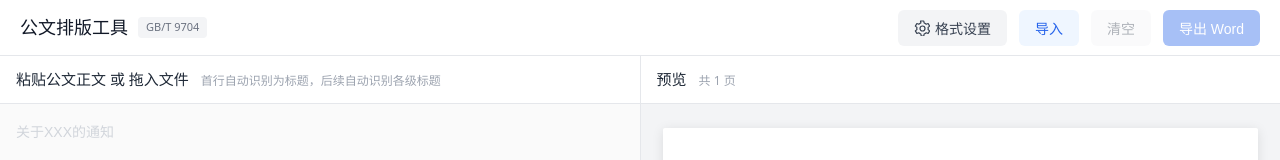
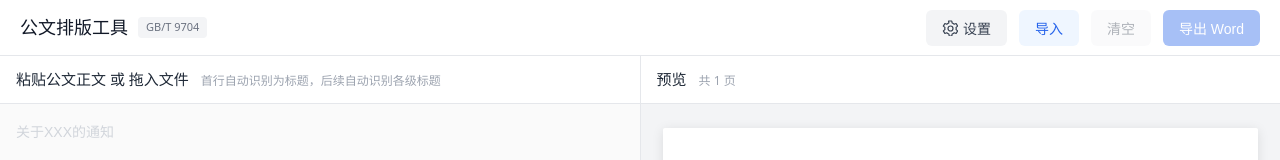
Before and after one commit to hehecat/gongwen, a React (Vite) app: page / in a window 1280 px wide. Shown: the top 160 px of the page. Built offline with nearby package versions, Linux system fonts and the light colour scheme.

Commit message:
feat: "格式设置"改名"设置" & 添加下载离线版按钮
- Toolbar 和 SettingsModal 中"格式设置"统一改为"设置"
- 设置弹窗底部新增"下载离线版"按钮，直链 GitHub Releases 最新版
- 底部操作栏改为左右分布：下载按钮靠左，恢复默认/关闭靠右

```diff
--- a/src/components/SettingsModal/SettingsModal.css
+++ b/src/components/SettingsModal/SettingsModal.css
@@ -283,11 +283,15 @@
 /* 底部操作栏 */
 .settings-footer {
   display: flex;
-  justify-content: flex-end;
+  align-items: center;
   gap: 10px;
   padding: 14px 20px;
   border-top: 1px solid #e5e7eb;
   flex-shrink: 0;
+}
+
+.settings-footer-spacer {
+  flex: 1;
 }
 
 .settings-btn {
@@ -317,3 +321,13 @@
 .settings-btn--close:hover {
   background: #e5e7eb;
 }
+
+.settings-btn--download {
+  background: #eff6ff;
+  color: #2563eb;
+  text-decoration: none;
+}
+
+.settings-btn--download:hover {
+  background: #dbeafe;
+}
--- a/src/components/SettingsModal/SettingsModal.tsx
+++ b/src/components/SettingsModal/SettingsModal.tsx
@@ -141,7 +141,7 @@ export function SettingsModal({ onClose }: SettingsModalProps) {
       <div className="settings-modal" onClick={(e) => e.stopPropagation()}>
         {/* 顶部 */}
         <div className="settings-header">
-          <h2 className="settings-title">格式设置</h2>
+          <h2 className="settings-title">设置</h2>
           <button className="settings-close" onClick={onClose} aria-label="关闭">
             ✕
           </button>
@@ -454,6 +454,15 @@ export function SettingsModal({ onClose }: SettingsModalProps) {
 
         {/* 底部操作栏 */}
         <div className="settings-footer">
+          <a
+            className="settings-btn settings-btn--download"
+            href="https://github.com/hehecat/gongwen/releases/latest/download/gongwen.html"
+            target="_blank"
+            rel="noopener noreferrer"
+          >
+            下载离线版
+          </a>
+          <div className="settings-footer-spacer" />
           <button className="settings-btn settings-btn--reset" onClick={resetConfig}>
             恢复默认
           </button>
--- a/src/components/Toolbar/Toolbar.tsx
+++ b/src/components/Toolbar/Toolbar.tsx
@@ -47,13 +47,13 @@ export function Toolbar({ ast, onExport, onClear, onImport, importing }: Toolbar
         <button
           className="toolbar-btn toolbar-btn--settings"
           onClick={() => setShowSettings(true)}
-          title="格式设置"
+          title="设置"
         >
           <svg width="16" height="16" viewBox="0 0 16 16" fill="none" xmlns="http://www.w3.org/2000/svg">
             <path d="M6.5 1L6.87 2.96C6.08 3.24 5.37 3.67 4.77 4.22L2.87 3.5L1.37 6.1L2.93 7.4C2.85 7.76 2.8 8.12 2.8 8.5C2.8 8.88 2.85 9.24 2.93 9.6L1.37 10.9L2.87 13.5L4.77 12.78C5.37 13.33 6.08 13.76 6.87 14.04L7.25 16H9.75L10.13 14.04C10.92 13.76 11.63 13.33 12.23 12.78L14.13 13.5L15.63 10.9L14.07 9.6C14.15 9.24 14.2 8.88 14.2 8.5C14.2 8.12 14.15 7.76 14.07 7.4L15.63 6.1L14.13 3.5L12.23 4.22C11.63 3.67 10.92 3.24 10.13 2.96L9.75 1H6.5Z" stroke="currentColor" strokeWidth="1.2" strokeLinejoin="round" fill="none"/>
             <circle cx="8.5" cy="8.5" r="2.5" stroke="currentColor" strokeWidth="1.2" fill="none"/>
           </svg>
-          <span>格式设置</span>
+          <span>设置</span>
         </button>
         <button
           className="toolbar-btn toolbar-btn--import"
```
